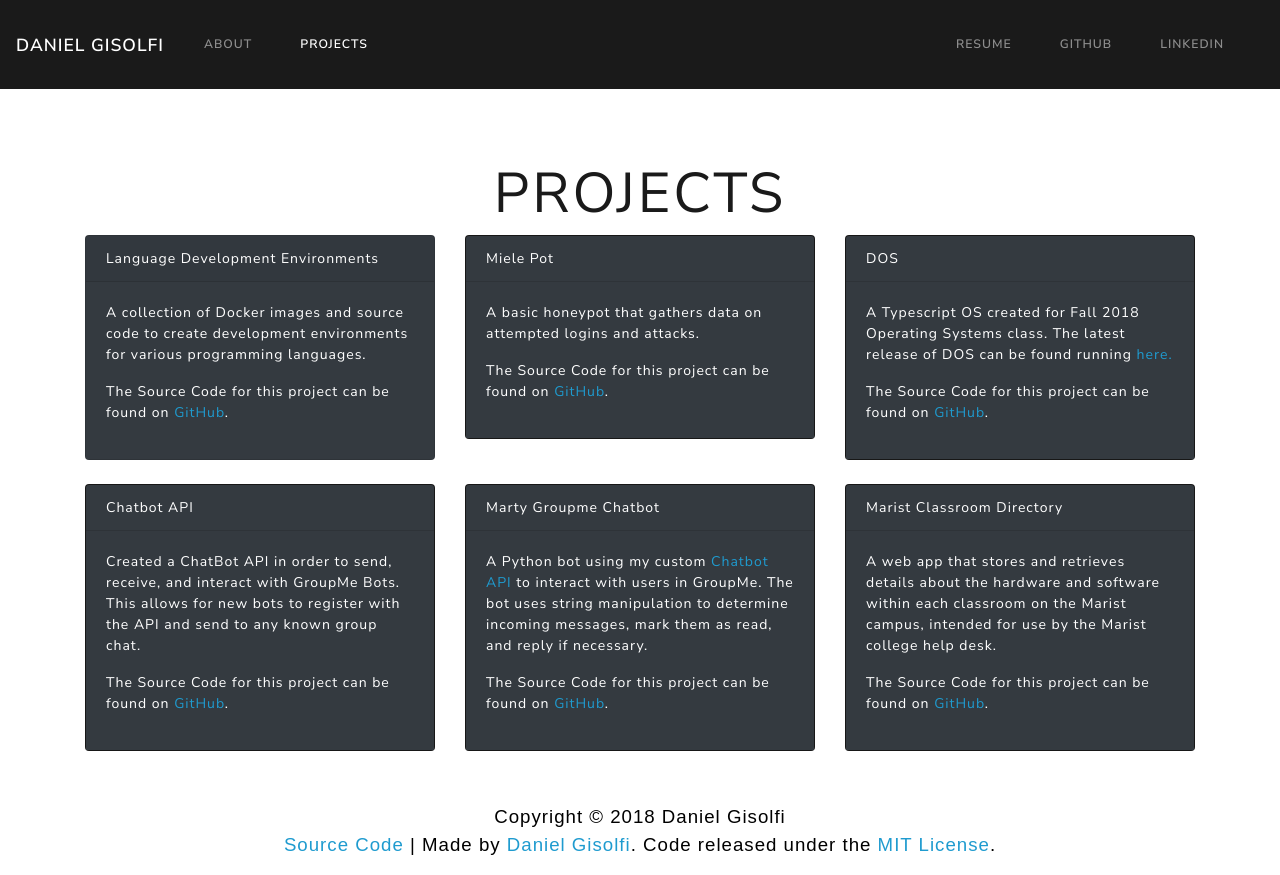
After one commit to dgisolfi/PersonalWebsite, a Flask app: page /projects in a window 1280 px wide. The commit adds this page. Run offline with Flask 2, Linux system fonts and the light colour scheme; some libraries are stand-ins or nearby versions.

Commit message:
Finished rewrite of HTML

```diff
--- a/app/routes.py
+++ b/app/routes.py
@@ -29,4 +29,4 @@ def DOS():
     return redirect('http://www.dgisolfi.xyz:48000/')
 
 if __name__ == '__main__':
-    app.run(host='0.0.0.0', port=app_port, debug=True)
+    app.run(host='0.0.0.0', port=app_port, debug=False)
--- /dev/null
+++ b/app/templates/projects.html
@@ -0,0 +1,146 @@
+<!DOCTYPE html>
+<html>
+    <head>
+        <meta name="viewport" content="width=device-width, initial-scale=1.0">
+        <meta http-equiv="Content-Type" content="text/html;charset=utf-8" />
+        <meta name="author"             content="Daniel Nicolas Gisolfi" />
+        <title>Daniel Gisolfi</title>
+
+        <link rel="apple-touch-icon" sizes="180x180" href="{{ url_for('static', filename='assets/favicon/apple-touch-icon.png') }}">
+        <link rel="icon" type="image/png" sizes="32x32" href="{{ url_for('static', filename='assets/favicon/favicon-32x32.png') }}">
+        <link rel="icon" type="image/png" sizes="16x16" href="{{ url_for('static', filename='assets/favicon/favicon-16x16.png') }}">
+        <link rel="manifest" href="{{ url_for('static', filename='assets/favicon/site.webmanifest') }}">
+        <link rel="mask-icon" href="{{ url_for('static', filename='assets/favicon/safari-pinned-tab.svg') }}" color="#2c4e58">
+        <meta name="msapplication-TileColor" content="#2b5797">
+        <meta name="theme-color" content="#ffffff">
+
+        <!-- jQuery (necessary for Bootstrap's JavaScript plugins) -->
+        <script src="{{ url_for('static', filename='vendors/jquery.min.js') }}"></script>
+
+        <!-- Bootstrap -->
+        <link rel="stylesheet" href="{{ url_for('static', filename='vendors/bootstrap/dist/css/bootstrap.min.css') }}">
+
+        <!-- Latest compiled and minified JavaScript -->
+        <script src="{{ url_for('static', filename='vendors/bootstrap/dist/js/bootstrap.min.js') }}"></script>
+
+        <!-- THEME -->
+        <link rel="stylesheet" href="https://stackpath.bootstrapcdn.com/bootswatch/4.1.1/lux/bootstrap.min.css" >
+
+    </head>
+    <nav class="navbar navbar-expand-lg navbar-dark bg-primary fixed-top">
+        <a class="navbar-brand" href="/">Daniel Gisolfi</a>
+        <button class="navbar-toggler" type="button" data-toggle="collapse" data-target="#NavbarScalable" aria-controls="NavbarScalable" aria-expanded="false" aria-label="Toggle navigation">
+            <span class="navbar-toggler-icon"></span>
+        </button>
+        <div class="collapse navbar-collapse text-center" id="NavbarScalable">
+            <ul class="navbar-nav mr-auto">
+                <li class="nav-item">
+                    <a class="nav-link" href="/about">About</a>
+                </li>
+                <li class="nav-item active">
+                    <a class="nav-link" href="/projects">Projects<span class="sr-only">(current)</a>
+                </li>
+            </ul>
+
+            <ul class="nav navbar-nav navbar-right" >
+                <li class="nav-item">
+                    <a class="nav-link" href="{{ url_for('static', filename='assets/docs/Resume.pdf')}}">Resume</a>
+                </li>
+                <li class="nav-item">
+                        <a class="nav-link" href="https://github.com/dgisolfi">GitHub</a>
+                </li>
+                <li class="nav-item">
+                    <a class="nav-link" href="https://www.linkedin.com/in/dgisolfi/">linkedin</a>
+                </li>
+            </ul>
+        </div>
+    </nav>
+
+    <body>
+        <div class="container-fluid" style="padding-top:10rem;">
+
+            <div class="container justify-content-center">
+                    <h1 class="display-4 text-center">Projects</h1>
+                <div class="row justify-content-center">
+                    <div class="col-md-4">
+                        <div class="card text-white bg-dark mb-4">
+                            <div class="card-header">Language Development Environments</div>
+                            <div class="card-body bg-dark">
+                                <p class="card-text">A collection of Docker images and source code to create development environments for various programming languages.</p>
+                                <p>The Source Code for this project can be found on <a class="text-info" href="https://github.com/dgisolfi/LanguageDevEnvironments">GitHub</a>.</p>
+                            </div>
+                        </div>
+                    </div>
+
+                    <div class="col-md-4">
+                        <div class="card text-white bg-primary mb-4" >
+                            <div class="card-header bg-dark">Miele Pot</div>
+                            <div class="card-body bg-dark">
+                                <p>A basic honeypot that gathers data on attempted logins and attacks.</p>
+                                <p>The Source Code for this project can be found on <a class="text-info" href="https://github.com/dgisolfi/MielePot">GitHub</a>.</p>
+                            </div>
+                        </div>
+                    </div>
+
+                    <div class="col-md-4">
+                        <div class="card text-white bg-primary mb-4" >
+                            <div class="card-header bg-dark">DOS</div>
+                            <div class="card-body bg-dark">
+                                <p>A Typescript OS created for Fall 2018 Operating Systems class. The latest release of DOS can be found running <a class="text-info" href="/DOS">here.</a></p>
+                                <p>The Source Code for this project can be found on <a class="text-info" href="https://github.com/dgisolfi/DOS">GitHub</a>.</p>
+                            </div>
+                        </div>
+                    </div>
+
+                </div>
+
+
+
+            <div class="row justify-content-center">
+                    <div class="col-md-4">
+                        <div class="card text-white bg-primary mb-4" >
+                            <div class="card-header bg-dark">Chatbot API</div>
+                            <div class="card-body bg-dark">
+                                <p>Created a ChatBot API in order to send, receive, and interact with GroupMe Bots. This allows for new bots to register with the API and send to any known group chat.</p>
+                                <p>The Source Code for this project can be found on <a class="text-info" href="https://github.com/dgisolfi/ChatbotAPI">GitHub</a>.</p>
+                            </div>
+                        </div>
+                    </div>
+
+                    <div class="col-md-4">
+                        <div class="card text-white bg-primary mb-4" >
+                            <div class="card-header bg-dark">Marty Groupme Chatbot</div>
+                            <div class="card-body bg-dark">
+                                <p>A Python bot using my custom <a class="text-info" href="https://github.com/dgisolfi/ChatbotAPI">Chatbot API</a> to interact with users in GroupMe. The bot uses string manipulation to determine incoming messages, mark them as read, and reply if necessary.</p>
+                                <p>The Source Code for this project can be found on <a class="text-info" href="https://github.com/dgisolfi/MartyGroupmeChatbot/tree/marty_v3">GitHub</a>.</p>
+                            </div>
+                        </div>
+                    </div>
+
+                    <div class="col-md-4">
+                        <div class="card text-white bg-primary mb-4" >
+                            <div class="card-header bg-dark">Marist Classroom Directory</div>
+                            <div class="card-body bg-dark">
+                                <p>A web app that stores and retrieves details about the hardware and software within each classroom on the Marist campus, intended for use by the Marist college help desk.</p>
+                                <p>The Source Code for this project can be found on <a class="text-info" href="https://github.com/dgisolfi/MaristClassroomDirectory">GitHub</a>.</p>
+                            </div>
+                        </div>
+                    </div>
+                </div>
+            </div>
+        </div>
+    </body>
+    <p class="footerText" style="clear:both;
+                            color: black;
+                            font-family: Arial,
+                            Helvetica, sans-serif;
+                            font-size: 14pt;
+                            text-align: center;">
+        <br>
+        Copyright &copy; 2018 Daniel Gisolfi
+        <br>
+        <a class="text-info" href="https://github.com/dgisolfi/PersonalWebsite">Source Code</a>
+        | Made by <a class="text-info" href="http://www.dgisolfi.xyz">Daniel Gisolfi</a>.
+        Code released under the <a class="text-info" href="https://github.com/dgisolfi/PersonalWebsite/blob/master/LICENSE">MIT License</a>.
+    </p>
+</html>
```
Also changed, not shown: app/static/assets/favicon/browserconfig.xml (added, +9 -0 lines), app/templates/about.html (+41 -15 lines), app/templates/index.html (+21 -30 lines), app/static/assets/favicon/android-chrome-192x192.png (added), app/static/assets/favicon/android-chrome-384x384.png (added), app/static/assets/favicon/apple-touch-icon.png (added), app/static/assets/favicon/favicon-16x16.png (added), app/static/assets/favicon/favicon-32x32.png (added), app/static/assets/favicon/favicon.ico (added), app/static/assets/favicon/mstile-150x150.png (added), app/static/assets/favicon/safari-pinned-tab.svg (added), app/static/assets/favicon/site.webmanifest (added).
